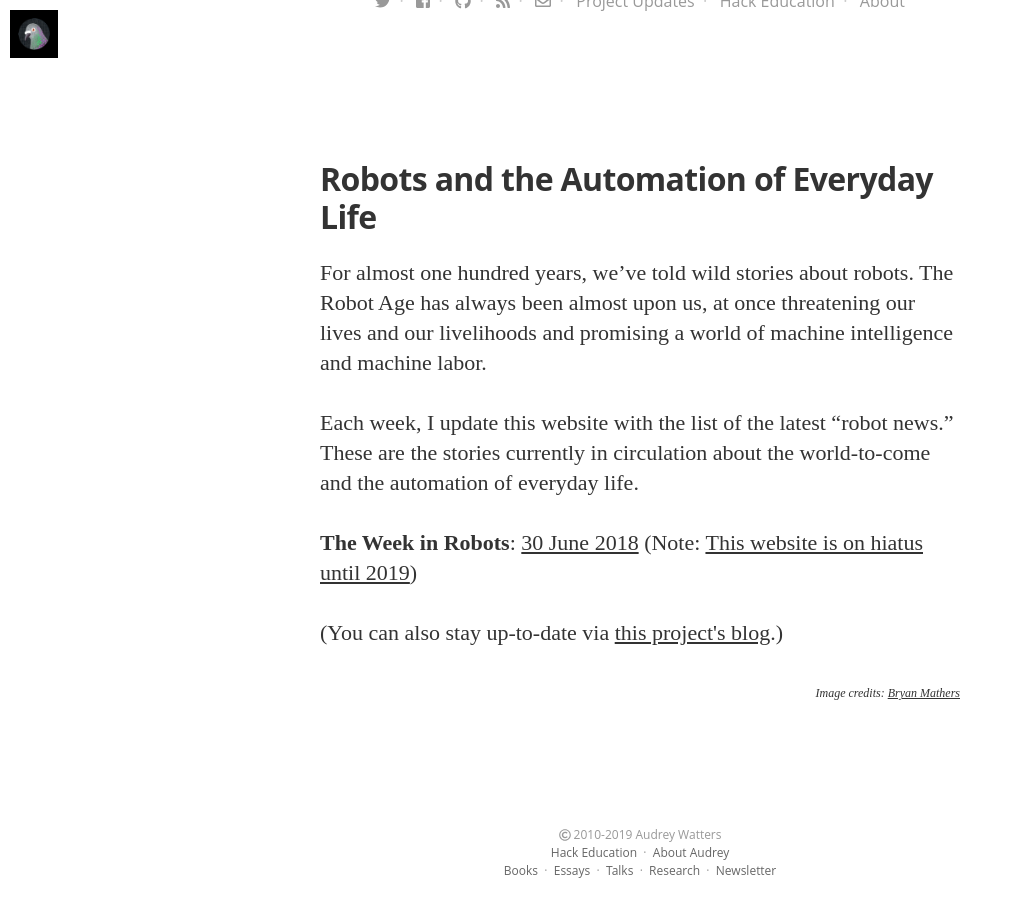
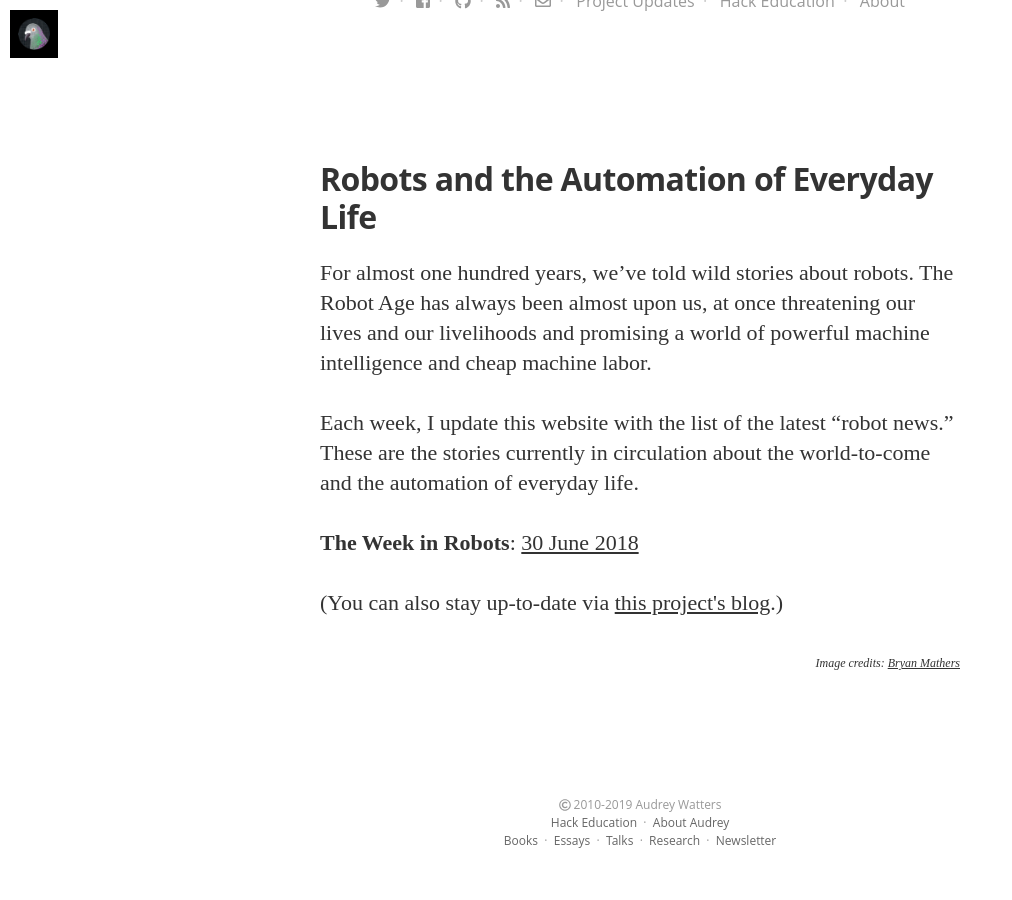
Before and after one commit to HackEducation/robot-news, a Jekyll site: the page built from index.html, in a window 1280 px wide and 900 px high, scrolled down 699 px. Shown: the whole window, without its empty margins (0-1012 px from the left). Built offline with Jekyll 4.4.1, drawn with Linux system fonts in a browser that asks for light colours; nearby versions of some CDN libraries; some web fonts are replaced.

Commit message:
edit index

```diff
--- a/index.html
+++ b/index.html
@@ -4,11 +4,11 @@ layout: default
 <h2>Robots and the Automation of Everyday Life</h2>
 <br />
 
-<p>For almost one hundred years, we&#8217;ve told wild stories about robots. The Robot Age has always been almost upon us, at once threatening our lives and our livelihoods and promising a world of machine intelligence and machine labor.</p>
+<p>For almost one hundred years, we&#8217;ve told wild stories about robots. The Robot Age has always been almost upon us, at once threatening our lives and our livelihoods and promising a world of powerful machine intelligence and cheap machine labor.</p>
 
 <p>Each week, I update this website with the list of the latest &#8220;robot news.&#8221; These are the stories currently in circulation about the world-to-come and the automation of everyday life.</p>
 
-<p><strong>The Week in Robots</strong>: <a href="http://robots.hackeducation.com/2018/06/30/week-in-robots">30 June 2018</a> (Note: <a href="http://robots.hackeducation.com/2018/07/01/hiatus">This website is on hiatus until 2019</a>)</p>
+<p><strong>The Week in Robots</strong>: <a href="http://robots.hackeducation.com/2018/06/30/week-in-robots">30 June 2018</a></p>
 
 <p>(You can also stay up-to-date via <a href="http://robots.hackeducation.com/blog/">this project's blog</a>.)</p>
 
```
